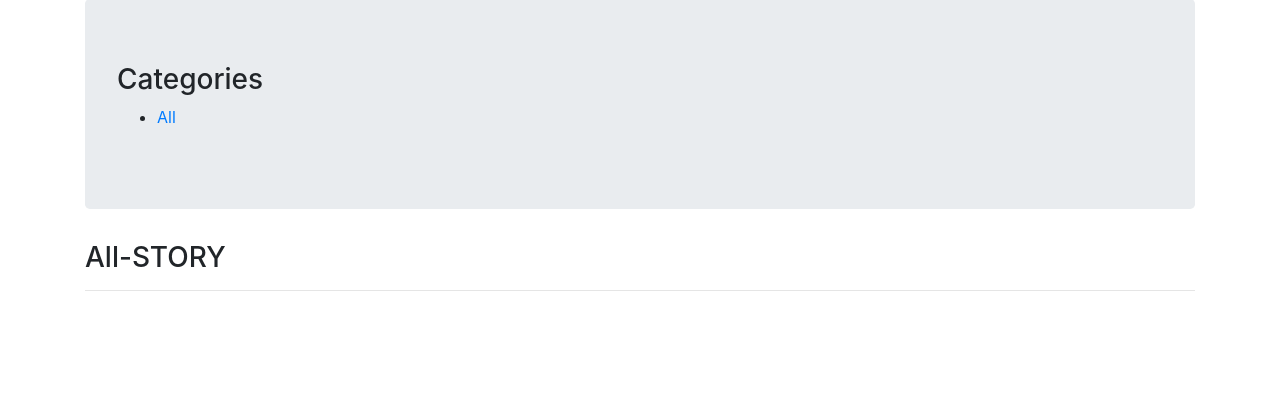
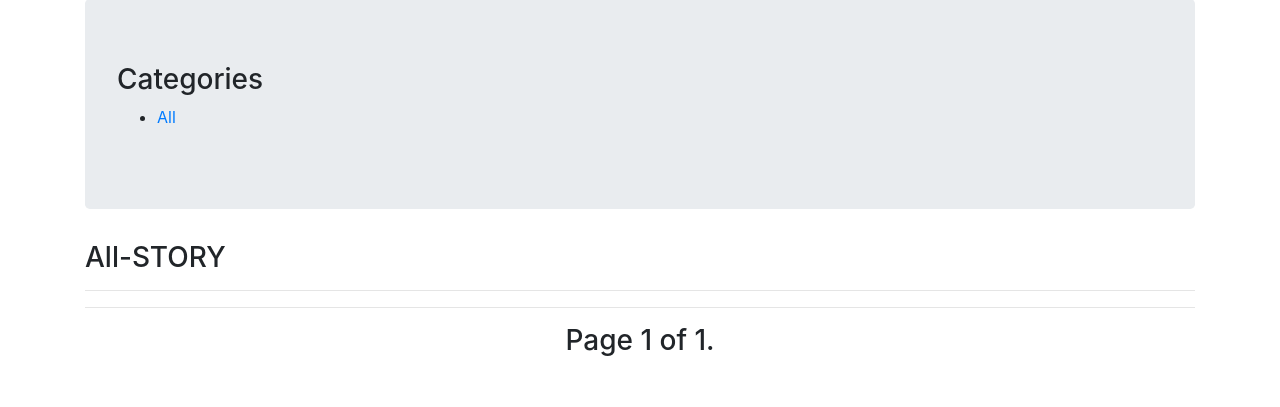
Before and after one commit to aymanexpo/story_book, a Django app: page / in a window 1280 px wide. Shown: the part 266-673 px from the top of the page. Run offline with Django 3.2, Linux system fonts and the light colour scheme; data that the repository does not hold is empty; some libraries are stand-ins or nearby versions.

Commit message:
in progress

```diff
--- /dev/null
+++ b/story/templates/pagination.html
@@ -0,0 +1,15 @@
+<div class="">
+    <span class="">
+    {% if page.has_previous %}
+    <a href="?page={{ page.previous_page_number }}">Previous</a>
+    {% endif %}
+
+    <span class="">
+    Page {{ page.number }} of {{ page.paginator.num_pages }}.
+    </span>
+
+    {% if page.has_next %}
+    <a href="?page={{ page.next_page_number }}">Next</a>
+    {% endif %}
+    </span>
+</div>
--- a/story/templates/story/story_list.html
+++ b/story/templates/story/story_list.html
@@ -25,12 +25,13 @@
     </div>
     <div>
         <h3>{% if category %}{{category.name}}{% else %}All-STORY{% endif %}</h3><hr>
+        {% for x in story %}
         <div class="mt-3">
-            {% for x in story %}
                 <a href="{{x.get_absolute_url}}"><h2>{{x.title}}</h2></a>
                 <p>{{x.des}}</p>
         </div>
-            {% endfor %}
+            {% endfor %}<hr>
+            <h3 class="text-center">{% include 'pagination.html' with page=story %}</h3>
     </div>
 </div>
 {% endblock %}
--- a/story/views.py
+++ b/story/views.py
@@ -1,4 +1,5 @@
 from django.shortcuts import render,get_object_or_404
+from django.core.paginator import Paginator,EmptyPage,PageNotAnInteger
 
 # Create your views here.
 from .models import Category,Story
@@ -7,12 +8,31 @@ def story_list(request,category_slug=None):
     category=None
     categories=Category.objects.all()
     story=Story.objects.all()
+    paginator=Paginator(story,4)
+    page=request.GET.get('page')
+    try:
+        story=paginator.page(page)
+    except PageNotAnInteger:
+        story=paginator.page(1)
+    except EmptyPage:
+        story=paginator.page(paginator.num_pages)
     if category_slug:
+        story=Story.objects.all()
         category=get_object_or_404(Category,slug=category_slug)
         story=story.filter(category=category)
+        paginator=Paginator(story,4)
+        page=request.GET.get('page')
+        try:
+            story=paginator.page(page)
+        except PageNotAnInteger:
+            story=paginator.page(1)
+        except EmptyPage:
+            story=paginator.page(paginator.num_pages)
+
     return render(request,'story/story_list.html',{'categories':categories,
                                                    'story':story,
                                                    'category':category,
+                                                   'page':page,
     })
 def story_detail(request,id):
     story=get_object_or_404(Story,id=id)
```
